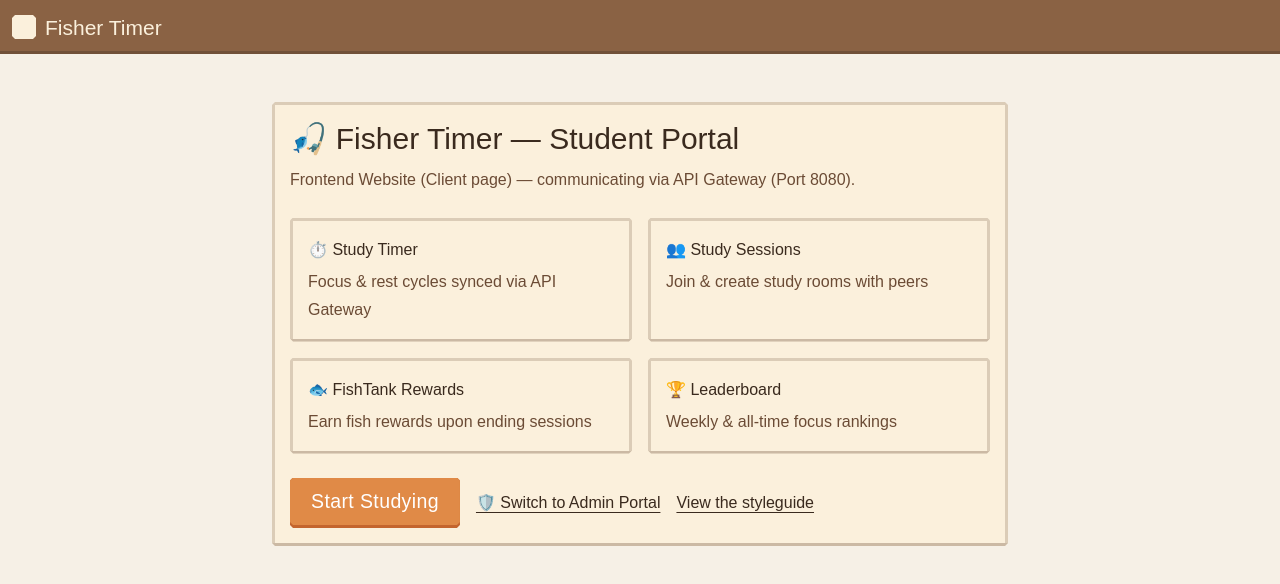
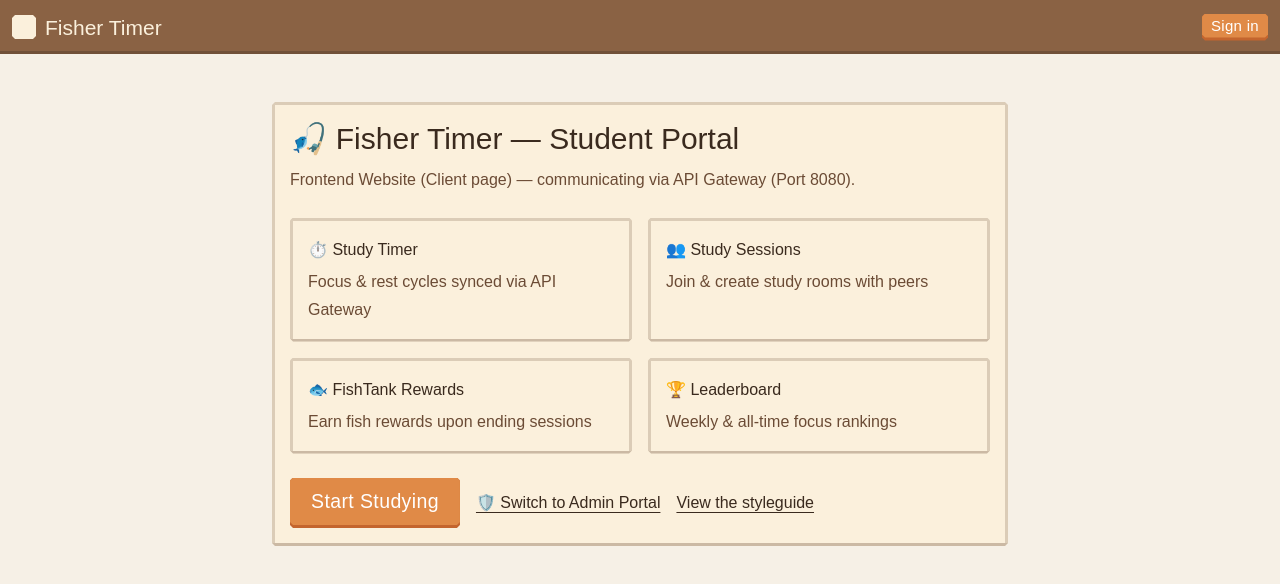
Before and after one commit to neennera/fishertimer, a Next.js app in the folder apps/web/: page / in a window 1280 px wide. Shown: the top 584 px of the page. Built offline with nearby package versions, Linux system fonts and the light colour scheme; a web font is replaced by a local one.

Commit message:
feat(web): add "Sign in" button to header when session is signed out

```diff
--- a/apps/web/app/pixel.css
+++ b/apps/web/app/pixel.css
@@ -1143,8 +1143,7 @@
     object-fit: cover;
   }
 
-  /* The sign-out key. No avatar before it (no initials) — push it right on
-     its own; otherwise it follows the avatar. */
+  /* Sign out / Sign in: pushed right when no avatar comes before it. */
   .pixel-header__brand + .pixel-header__action {
     margin-left: auto;
   }
--- a/apps/web/components/Header.tsx
+++ b/apps/web/components/Header.tsx
@@ -13,6 +13,8 @@ export interface HeaderProps {
   onSignOut?: () => void;
   /** Disables the sign-out button while the request is in flight. */
   signingOut?: boolean;
+  /** Only once known signed out, so it never flashes while loading. */
+  showSignIn?: boolean;
   className?: string;
 }
 
@@ -26,7 +28,13 @@ export interface HeaderProps {
  * Presentational only: it never loads the session itself. SessionHeader wires
  * it to lib/auth.ts.
  */
-export function Header({ user, onSignOut, signingOut = false, className }: HeaderProps) {
+export function Header({
+  user,
+  onSignOut,
+  signingOut = false,
+  showSignIn = false,
+  className,
+}: HeaderProps) {
   // Keyed by URL, so a new avatar gets a fresh attempt.
   const [failedAvatar, setFailedAvatar] = useState<string | null>(null);
   const avatarUrl = user?.avatarUrl && failedAvatar !== user.avatarUrl ? user.avatarUrl : null;
@@ -70,6 +78,12 @@ export function Header({ user, onSignOut, signingOut = false, className }: Heade
         </Link>
       )}
 
+      {!user && showSignIn && (
+        <Link href="/signin" className="pixel-btn pixel-btn--sm pixel-header__action">
+          Sign in
+        </Link>
+      )}
+
       {user && onSignOut && (
         <PixelButton
           variant="danger"
--- a/apps/web/components/SessionHeader.tsx
+++ b/apps/web/components/SessionHeader.tsx
@@ -9,15 +9,11 @@ export interface SessionHeaderProps {
   className?: string;
 }
 
-/**
- * Header wired to the current session: shows the avatar and sign-out button
- * once GET /me reports signed_in. Signing out clears the account service's
- * ft_session / ft_signup cookies (POST /api/auth/signout), then sends the
- * browser to /signin.
- */
+/** Header wired to the current session. Signing out goes to /signin. */
 export function SessionHeader({ className }: SessionHeaderProps) {
   const router = useRouter();
   const [user, setUser] = useState<SessionUser | null>(null);
+  const [signedOut, setSignedOut] = useState(false);
   const [signingOut, setSigningOut] = useState(false);
 
   useEffect(() => {
@@ -25,6 +21,7 @@ export function SessionHeader({ className }: SessionHeaderProps) {
     void getSession().then((session) => {
       if (!cancelled) {
         setUser(session.status === "signed_in" ? session.user : null);
+        setSignedOut(session.status === "signed_out");
       }
     });
     return () => {
@@ -51,6 +48,7 @@ export function SessionHeader({ className }: SessionHeaderProps) {
       user={user ? { displayName: user.display_name, avatarUrl: user.avatar_url } : null}
       onSignOut={handleSignOut}
       signingOut={signingOut}
+      showSignIn={signedOut}
     />
   );
 }
```
Also changed, not shown: 2 other files (tests, documents, lock files or other folders).
